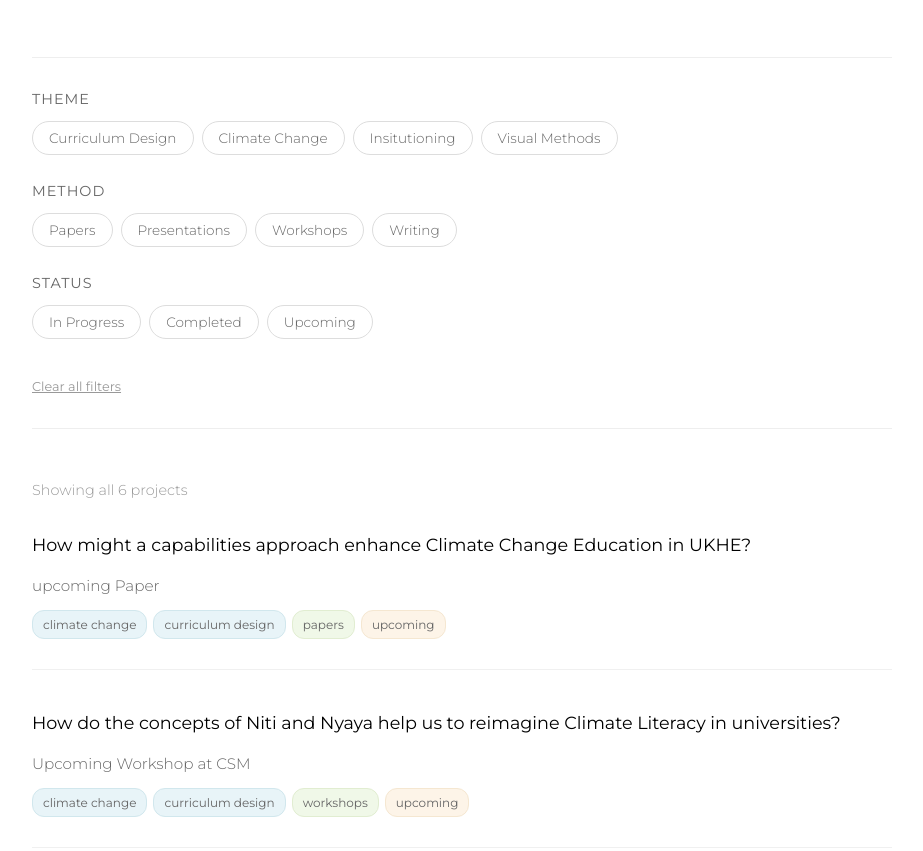
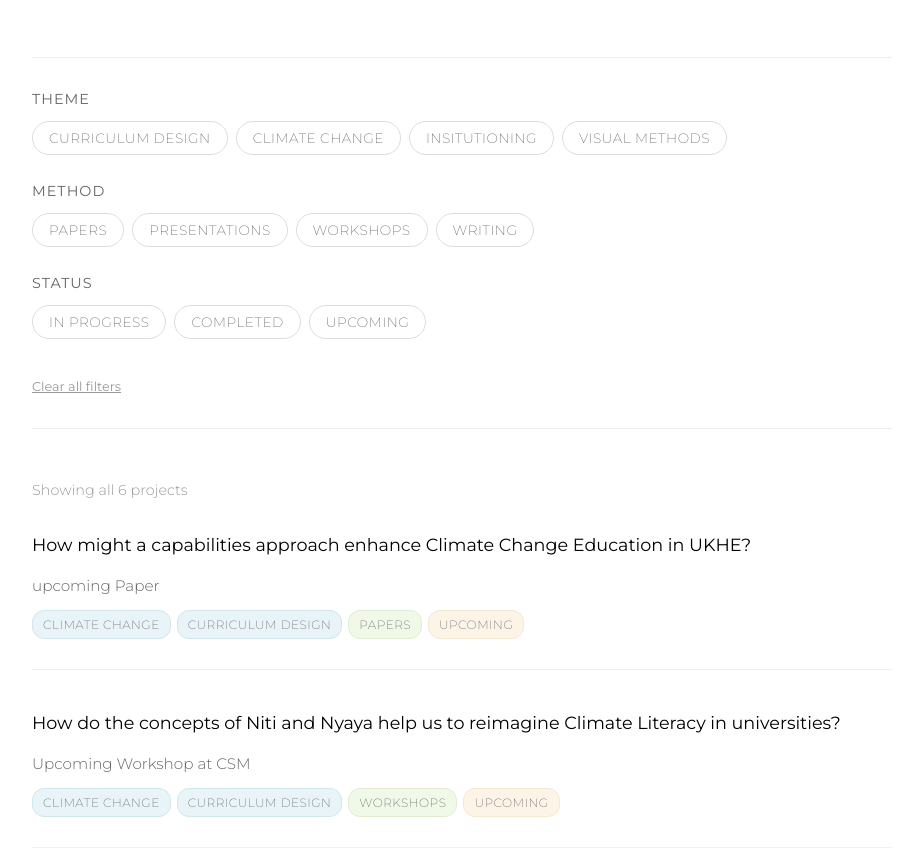
Before and after one commit to laurahelenknight/laurahknight-website, a plain HTML site: page index.html in a window 1280 px wide. Shown: the part 327-1178 px from the top of the page, without its empty margins (178-1101 px from the left). Drawn offline with Linux system fonts and the light colour scheme.

Commit message:
Update index.html

```diff
--- a/index.html
+++ b/index.html
@@ -91,12 +91,14 @@
             border: 1px solid #ddd;
             padding: 8px 16px;
             font-size: 0.85rem;
-            font-weight: 300;
+            font-weight: 200;
             color: #666;
             cursor: pointer;
             transition: all 0.2s ease;
             border-radius: 20px;
             font-family: inherit;
+            text-transform: uppercase;
+            letter-spacing: 0.5px;
         }
 
         .filter-btn:hover {
@@ -192,6 +194,9 @@
             font-size: 0.75rem;
             border-radius: 12px;
             border: 1px solid #eee;
+            text-transform: uppercase;
+            font-weight: 200;
+            letter-spacing: 0.5px;
         }
 
         .tag.theme { background: #e8f4f8; border-color: #d1e7ed; }
```
